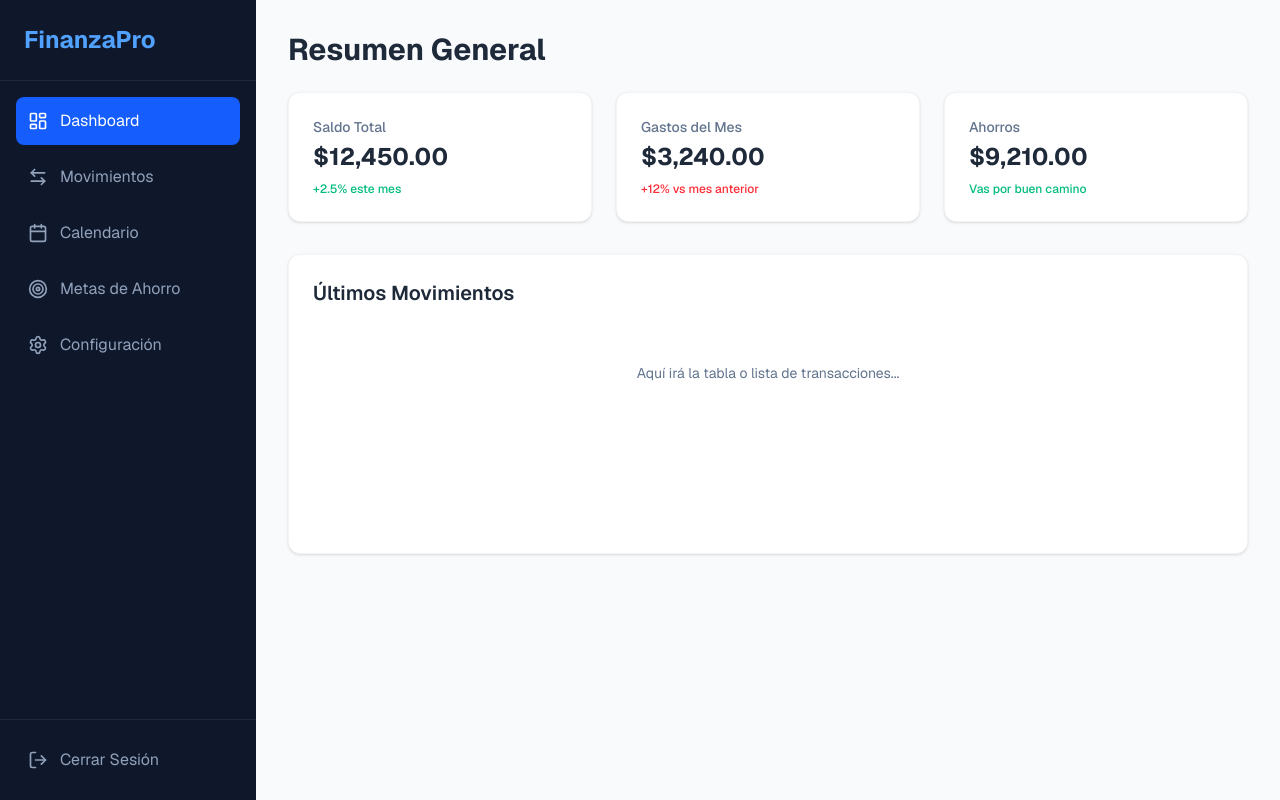
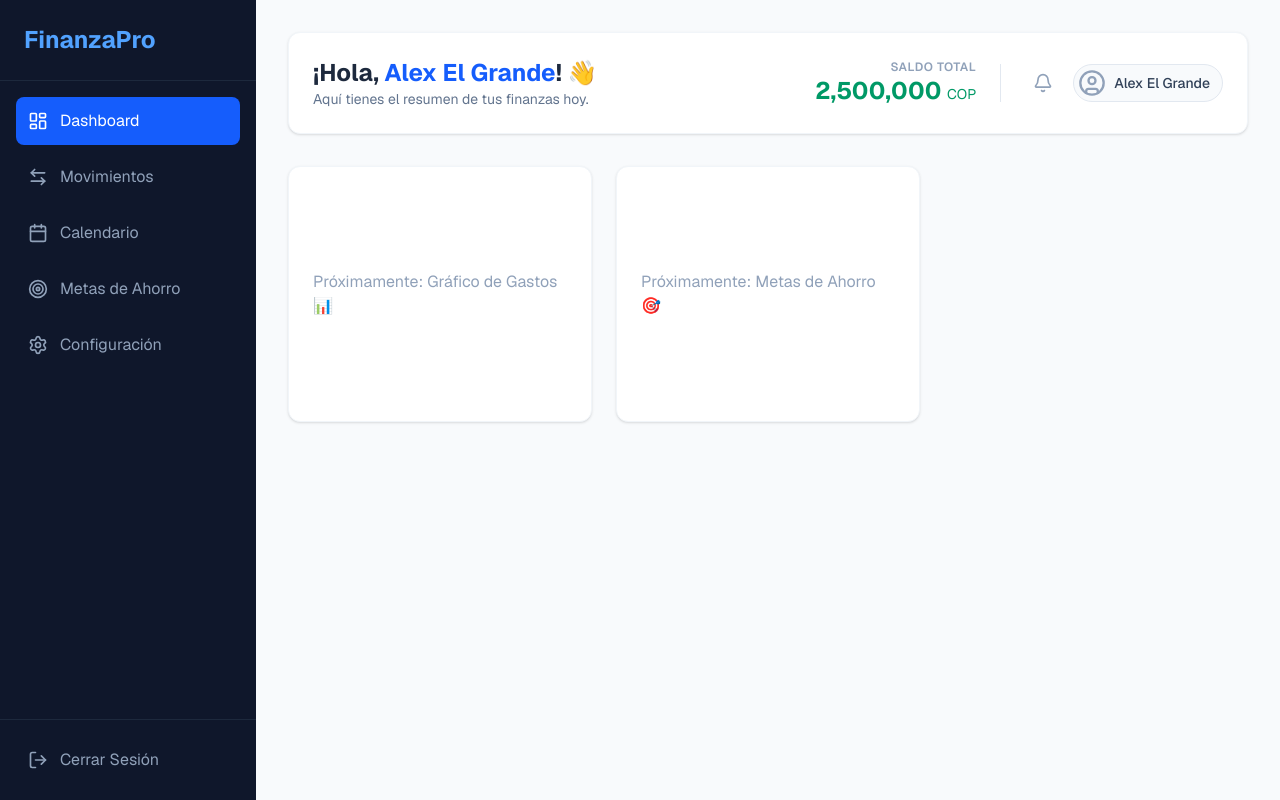
Before and after one commit to Fede17-9/Gestor_Finanzas, a Next.js app: page /dashboard in a window 1280 px wide. Built offline with nearby package versions, Linux system fonts and the light colour scheme.

Commit message:
feat: implement initial dashboard page with header component and chart placeholders

```diff
--- a/app/dashboard/page.tsx
+++ b/app/dashboard/page.tsx
@@ -1,34 +1,29 @@
+import DashboardHeader from '@/components/DashboardHeader';
+
 export default function DashboardPage() {
+  // Simulación de datos (Luego vendrán de Supabase)
+  const userData = {
+    nickname: "Alex El Grande",
+    saldo: 2500000,
+    moneda: "COP"
+  };
+
   return (
-    <div className="space-y-6">
-      <h1 className="text-3xl font-bold text-gray-800">Resumen General</h1>
+    <div>
+      <DashboardHeader
+        nickname={userData.nickname}
+        saldo={userData.saldo}
+        moneda={userData.moneda}
+      />
 
-      <div className="grid grid-cols-1 md:grid-cols-3 gap-6">
-        {/* Card 1 */}
-        <div className="bg-white p-6 rounded-xl shadow-sm border border-gray-100 flex flex-col">
-          <span className="text-slate-500 text-sm font-medium">Saldo Total</span>
-          <span className="text-2xl font-bold text-gray-800 mt-1">$12,450.00</span>
-          <span className="text-emerald-500 text-xs font-medium mt-2">+2.5% este mes</span>
+      {/* Aquí irán los gráficos de la Fase 3 */}
+      <div className="grid grid-cols-1 md:grid-cols-2 lg:grid-cols-3 gap-6">
+        <div className="h-64 bg-white rounded-xl shadow-sm border border-slate-100 p-6 flex items-center justify-center text-slate-400">
+          Próximamente: Gráfico de Gastos 📊
         </div>
-
-        {/* Card 2 */}
-        <div className="bg-white p-6 rounded-xl shadow-sm border border-gray-100 flex flex-col">
-          <span className="text-slate-500 text-sm font-medium">Gastos del Mes</span>
-          <span className="text-2xl font-bold text-gray-800 mt-1">$3,240.00</span>
-          <span className="text-red-500 text-xs font-medium mt-2">+12% vs mes anterior</span>
+        <div className="h-64 bg-white rounded-xl shadow-sm border border-slate-100 p-6 flex items-center justify-center text-slate-400">
+          Próximamente: Metas de Ahorro 🎯
         </div>
-
-        {/* Card 3 */}
-        <div className="bg-white p-6 rounded-xl shadow-sm border border-gray-100 flex flex-col">
-          <span className="text-slate-500 text-sm font-medium">Ahorros</span>
-          <span className="text-2xl font-bold text-gray-800 mt-1">$9,210.00</span>
-          <span className="text-emerald-500 text-xs font-medium mt-2">Vas por buen camino</span>
-        </div>
-      </div>
-
-      <div className="bg-white p-6 rounded-xl shadow-sm border border-gray-100 mt-8 min-h-[300px]">
-        <h2 className="text-xl font-semibold text-gray-800 mb-4">Últimos Movimientos</h2>
-        <div className="text-slate-500 text-sm text-center py-10">Aquí irá la tabla o lista de transacciones...</div>
       </div>
     </div>
   );
--- /dev/null
+++ b/components/DashboardHeader.tsx
@@ -0,0 +1,42 @@
+"use client";
+import { Bell, UserCircle } from 'lucide-react';
+
+interface HeaderProps {
+  nickname: string;
+  saldo: number;
+  moneda: string;
+}
+
+export default function DashboardHeader({ nickname, saldo, moneda }: HeaderProps) {
+  return (
+    <header className="flex justify-between items-center mb-8 bg-white p-6 rounded-xl shadow-sm border border-slate-100">
+      <div>
+        <h1 className="text-2xl font-bold text-slate-800">
+          ¡Hola, <span className="text-blue-600">{nickname}</span>! 👋
+        </h1>
+        <p className="text-slate-500 text-sm">Aquí tienes el resumen de tus finanzas hoy.</p>
+      </div>
+
+      <div className="flex items-center gap-6">
+        {/* Visualización del Saldo */}
+        <div className="text-right">
+          <p className="text-xs font-semibold text-slate-400 uppercase tracking-wider">Saldo Total</p>
+          <p className={`text-2xl font-bold ${saldo >= 0 ? 'text-emerald-600' : 'text-red-600'}`}>
+            {saldo.toLocaleString()} <span className="text-sm font-normal">{moneda}</span>
+          </p>
+        </div>
+
+        {/* Acciones Rápidas */}
+        <div className="flex items-center gap-3 border-l pl-6 border-slate-200">
+          <button className="p-2 text-slate-400 hover:text-blue-600 transition-colors">
+            <Bell size={20} />
+          </button>
+          <div className="flex items-center gap-2 bg-slate-50 p-1 pr-3 rounded-full border border-slate-200">
+            <UserCircle size={28} className="text-slate-400" />
+            <span className="text-sm font-medium text-slate-700">{nickname}</span>
+          </div>
+        </div>
+      </div>
+    </header>
+  );
+}
```
